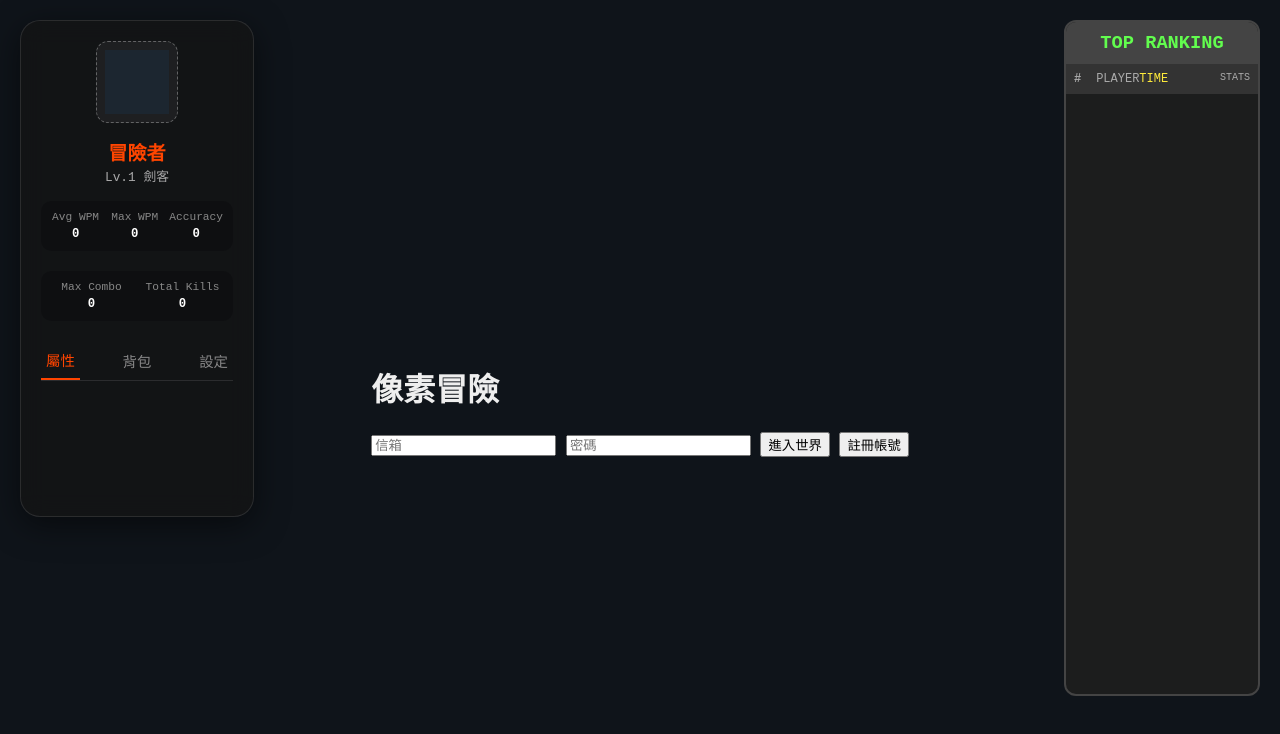
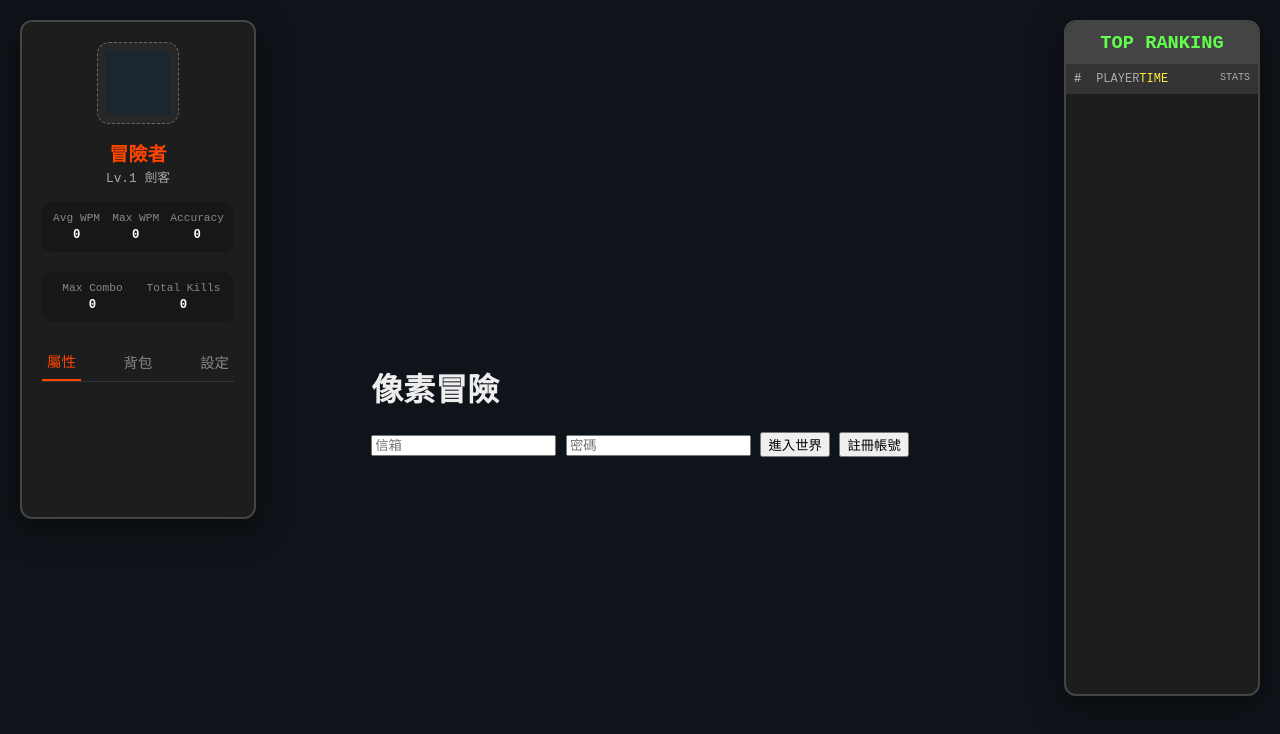
Before and after one commit to linyejoe2/omni-typing-hero, a website built with Vite: page index.html in a window 1280 px wide. Built offline with nearby package versions, Linux system fonts and the light colour scheme; some packages are replaced by stand-ins of ours; no server answers.

Commit message:
adjust panel style

```diff
--- a/index.html
+++ b/index.html
@@ -11,7 +11,7 @@
 
 <body>
   <!-- left panel -->
-  <div id="playerPanel" class="modern-panel">
+  <div id="playerPanel" class="panel">
     <!-- 1. 角色點陣圖 -->
     <div class="char-avatar-container">
       <canvas id="avatarCanvas" width="64" height="64"></canvas>
@@ -61,7 +61,7 @@
     </div>
   </div>
   <!-- right panle -->
-  <div id="leaderboard-side">
+  <div id="leaderboard-side" class="panel">
     <h3 class="lb-title">TOP RANKING</h3>
     <div class="lb-header">
       <span class="col-rank">#</span>
--- a/style.css
+++ b/style.css
@@ -109,19 +109,23 @@ canvas {
   font-size: 1.2em;
 }
 
-.modern-panel {
+.panel {
+  background: rgba(30, 30, 30, 0.9);
+  backdrop-filter: blur(12px);
+  border: 2px solid #444;
+  border-radius: 12px;
+  z-index: 9999;
+  color: white;
+  font-family: 'Courier New', monospace;
+  box-shadow: 0 8px 32px rgba(0, 0, 0, 0.5);
+}
+
+#playerPanel {
   position: fixed;
+  padding: 20px;
   top: 20px;
   left: 20px;
   width: 15vw;
-  background: rgba(20, 20, 20, 0.7);
-  backdrop-filter: blur(12px);
-  border: 1px solid rgba(255, 255, 255, 0.1);
-  border-radius: 20px;
-  padding: 20px;
-  color: white;
-  font-family: 'Courier New', monospace;
-  box-shadow: 0 8px 32px rgba(0, 0, 0, 0.5);
 }
 
 .char-avatar-container {
@@ -224,24 +228,12 @@ canvas {
   line-height: 1.8;
 }
 
-/* #pauseHint {
-  position: fixed;
-  top: 10%;
-  left: 50%;
-  transform: translate(-50%, -50%);
-} */
-
 #leaderboard-side {
   position: fixed;
   top: 20px;
   right: 20px;
-  z-index: 9999;
   width: 15vw;
-  background: rgba(30, 30, 30, 0.9);
-  border: 2px solid #444;
-  border-radius: 12px;
   color: #fff;
-  font-family: 'Courier New', monospace;
   overflow: hidden;
 }
 
```
Also changed, not shown: 1 other file.
